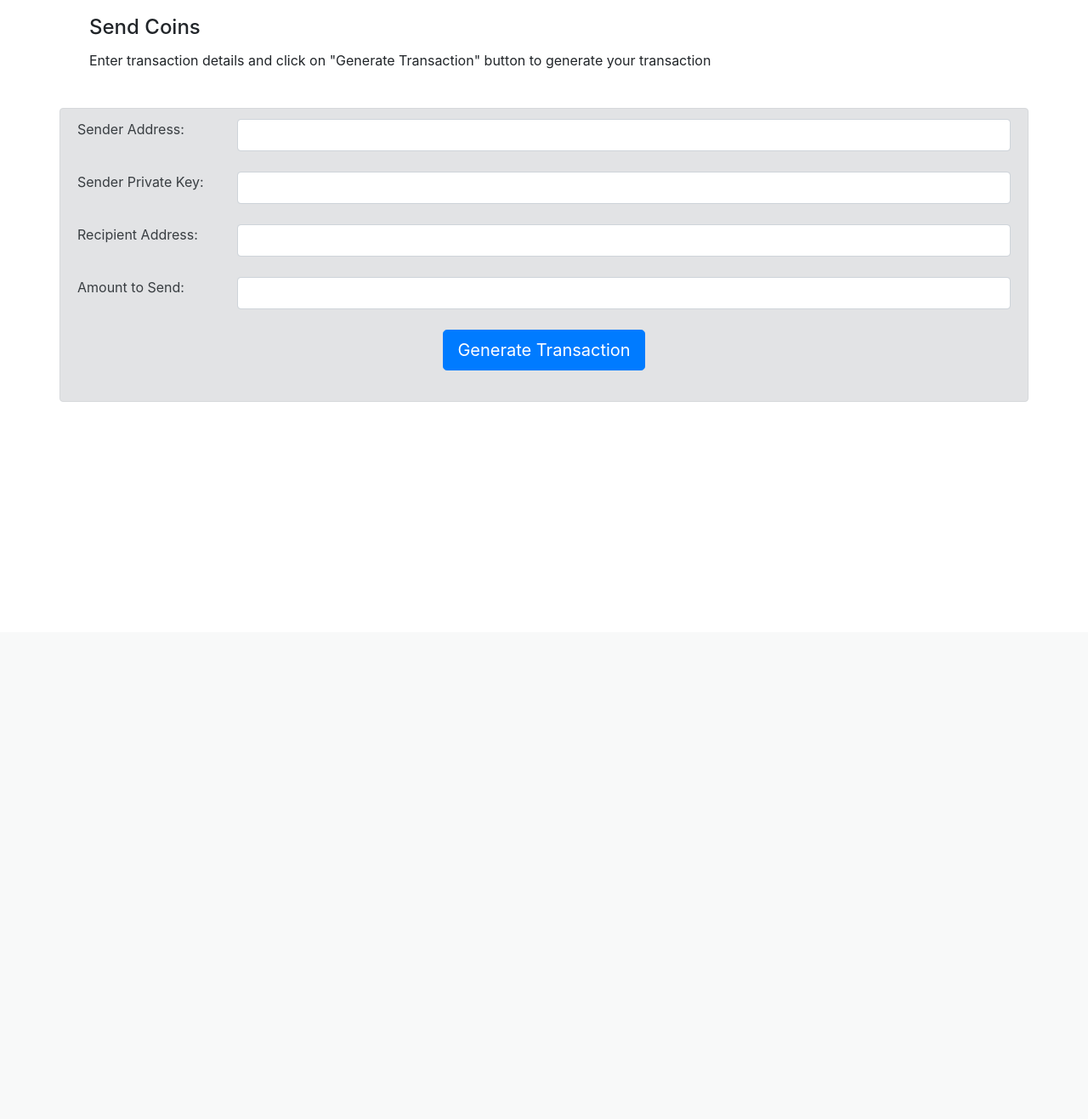
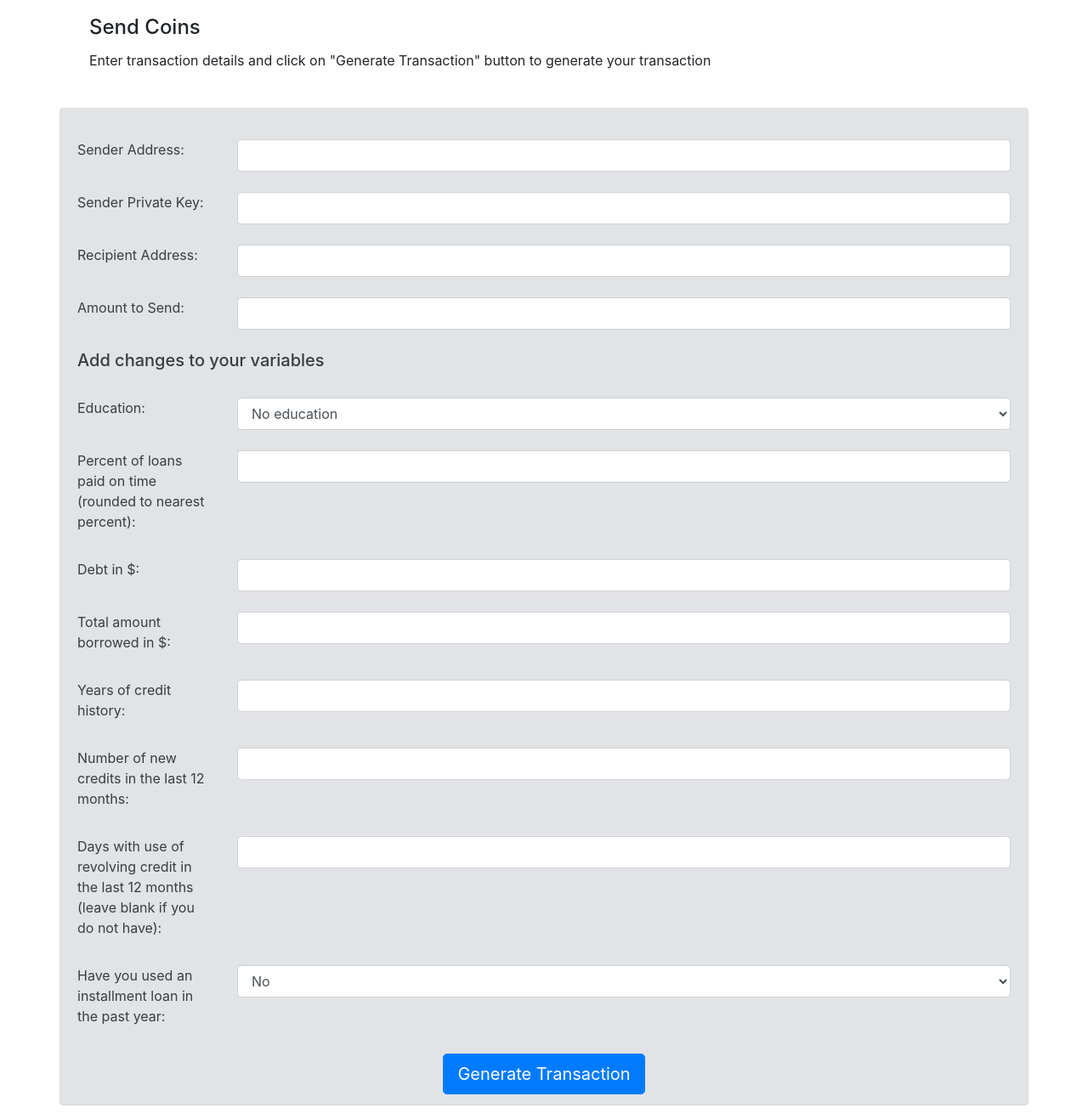
Before and after one commit to GreenBayRules/EvenPrompt2, a Flask app: template EvenV2/blockchain_client/templates/make_transaction.html in a window 1280 px wide. Shown: the part 56-1373 px from the top of the page at 85% size. Before the commit the page ends 529 px from the top, so only its background shows below. Run offline with Flask 2, Linux system fonts and the light colour scheme; the template is opened without the code that fills it, so the values that code supplies are empty; some libraries are stand-ins or nearby versions.

Commit message:
add ui for form

```diff
--- a/EvenV2/blockchain_client/templates/make_transaction.html
+++ b/EvenV2/blockchain_client/templates/make_transaction.html
@@ -62,6 +62,7 @@
 
 
     <div class="container alert alert-secondary">
+      <br>
     <form id="transaction_form">
 
         <div class="row">
@@ -101,13 +102,97 @@
 
         <br>
 
+        <h5>Add changes to your variables</h5>
+
+        <br>
+
+        <div class="row">
+          <label class="col-sm-2">Education:</label>
+          <div class="col-sm-10">
+            <select id="educationPercent" class="form-control">
+              <option value=100>No education</option>
+              <option value=80>High School Degree</option>
+              <option value=30>Bachelors Degree</option>
+              <option value=9>Masters Degree</option>
+              <option value=3>PhD</option>
+            </select>
+          </div>
+        </div>
+
+        <br>
+
+        <div class="row">
+          <label class="col-sm-2">Percent of loans paid on time (rounded to nearest percent):</label>
+          <div class="col-sm-10">
+            <input type="number" max=100 min=0 name="Ph" id="Ph" rows="2" class="form-control">
+          </div>
+        </div>
+
+        <br>
+
+        <div class="row">
+          <label class="col-sm-2">Debt in $:</label>
+          <div class="col-sm-10">
+            <input type="number" name="D" id="D" rows="2" class="form-control">
+          </div>
+        </div>
+
+        <br>
+
+        <div class="row">
+          <label class="col-sm-2">Total amount borrowed in $:</label>
+          <div class="col-sm-10">
+            <input type="number" name="Tm" id="Tm" rows="2" class="form-control">
+          </div>
+        </div>
+
+        <br>
+
+        <div class="row">
+          <label class="col-sm-2">Years of credit history:</label>
+          <div class="col-sm-10">
+            <input type="number" name="Y" id="Y" rows="2" class="form-control">
+          </div>
+        </div>
+
+        <br>
+
+        <div class="row">
+          <label class="col-sm-2">Number of new credits in the last 12 months:</label>
+          <div class="col-sm-10">
+            <input type="number" name="N" id="N" rows="2" class="form-control">
+          </div>
+        </div>
+
+        <br>
+
+        <div class="row">
+          <label class="col-sm-2">Days with use of revolving credit in the last 12 months (leave blank if you do not have):</label>
+          <div class="col-sm-10">
+            <input type="number" max=365 min=0 name="CRr" id="CRr" rows="2" class="form-control">
+          </div>
+        </div>
+
+        <br>
+
+        <div class="row">
+          <label class="col-sm-2">Have you used an installment loan in the past year:</label>
+          <div class="col-sm-10">
+            <select id="CRl" class="form-control">
+                <option value=0>No</option>
+                <option value=1>Yes</option>
+              </select>
+          </div>
+        </div>
+
+        <br>
+
+
         <div class="row">
           <div class="col-lg-12 text-center">
             <input type="button" id="generate_transaction" class="btn btn-primary btn-lg" value="Generate Transaction">
           </div>
         </div>
-
-        <br>
 
     </form>
     </div>
```
